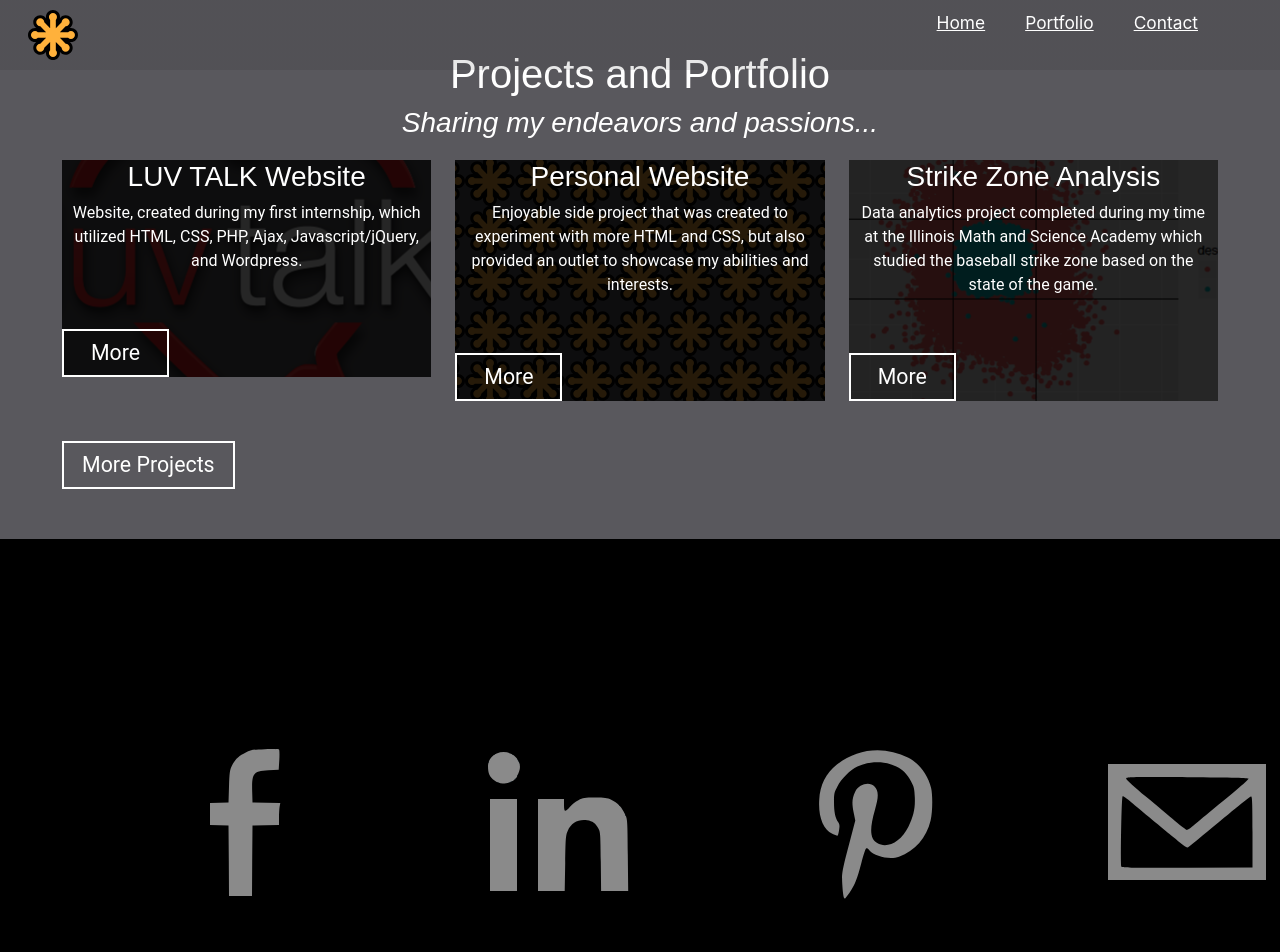
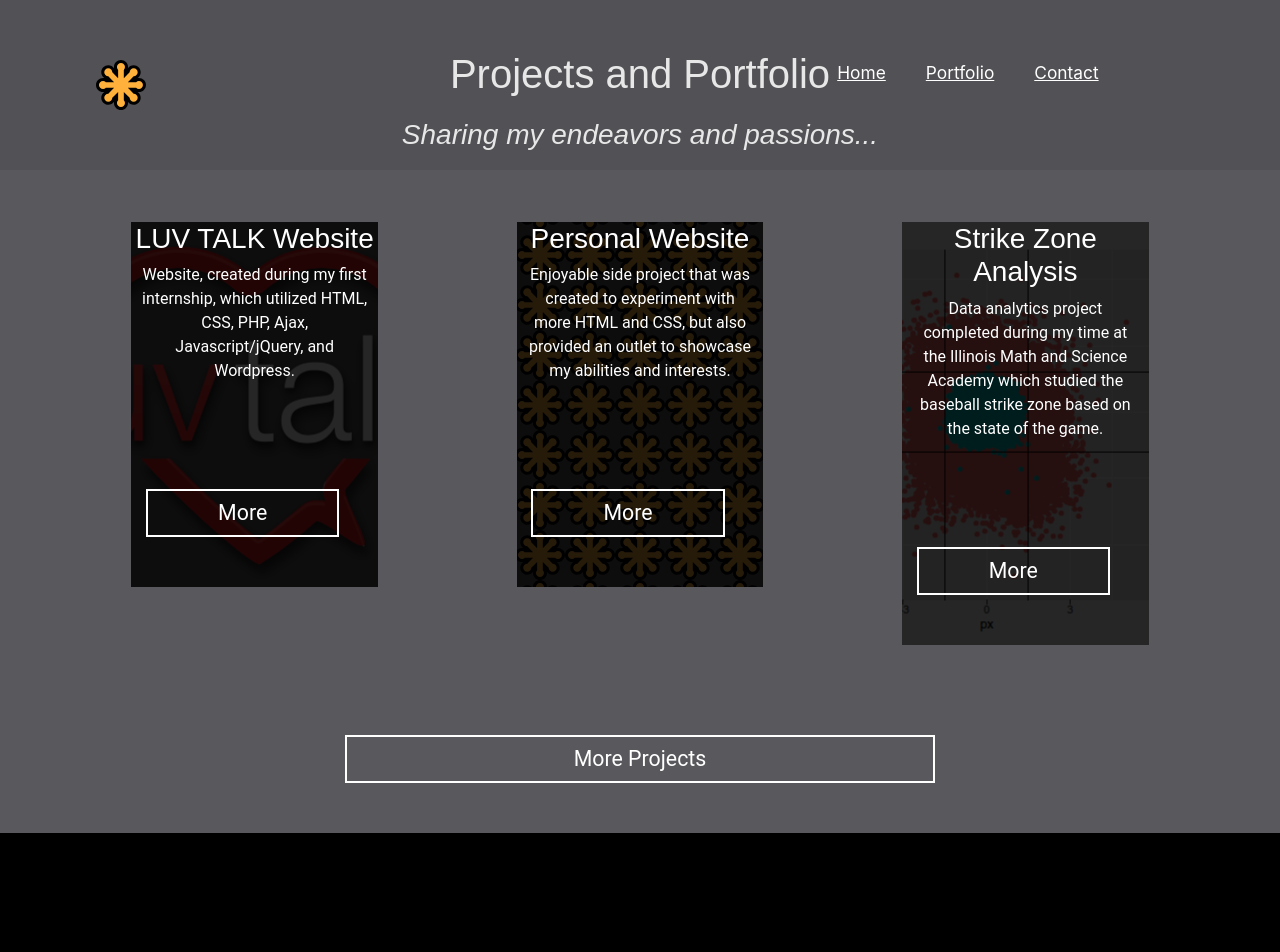
Before and after one commit to JMagic-Learner/example-react-portfolio, a React (Create React App) app: page /Projects in a window 1280 px wide. Shown: the top 952 px of the page. Built offline with nearby package versions, Linux system fonts and the light colour scheme.

Commit message:
CSS refractor somewhat done

```diff
--- a/src/components/Contact/index.js
+++ b/src/components/Contact/index.js
@@ -3,23 +3,20 @@ import React from 'react';
 class Contact extends React.Component{
     render(){
         return( <div className = "contact" id="contact">
-                <div className = "container-fluid">
-    <div className = "row">
-        <div className = "col-sm-12 col-md-12 text-center">
+<div className = "col-sm-12 col-md-12 text-center">
             <div className = "contact-header">
                 <h1>Contact</h1>
             </div>
         </div>
-    </div>
 
-    <div className = "row">
         <div className = "col-sm-12 col-md-12 text-center">
             <div className = "contact-header-quote">
                 <h4>"XXXXX"</h4>
                 <h4>-XXX</h4>
             </div>
         </div>
-    </div>
+
+                <div className = "container-fluid">
 
     <div className = "row">
         <div className = "col-sm-6 col-md-6">
@@ -36,7 +33,7 @@ class Contact extends React.Component{
                 <p>XXXXXX@gmail.com</p>
             </div>
 
-
+            </div>
                 <div className = "col-sm-6 col-md-6">
             <div className = "contact-form-body">
                 <form>
@@ -85,7 +82,7 @@ class Contact extends React.Component{
             </div>
                 </div>
     </div>
-    </div>
+
     </div>
     </div>
 )
--- a/src/components/Footer/index.js
+++ b/src/components/Footer/index.js
@@ -9,8 +9,8 @@ import EmailIcon from '../../assets/images/email.svg'
 class Footer extends React.Component {
 render() {
 return  (<div className = "footer">
-<div className = "container-fluid">
-    <div className = "row">
+    <div className = "container-fluid">
+   <div className = "row">
         <div className = "media-links">
             <div className = "col-sm-1 col-md-1 col-sm-offset-4 col-md-offset-4 image-containers " >
                 <div className = "facebook">
@@ -39,7 +39,9 @@ return  (<div className = "footer">
             </div>
         </div>
     </div>
+    </div>
 
+    <div className = "container-fluid">
     <div className = "row">
         <div className = "col-sm-6 col-md-6 text-right">
             <div className = "personal-contact phone">
@@ -53,8 +55,14 @@ return  (<div className = "footer">
             </div>
         </div>
     </div>
+    </div>
+<div className = "container-fluid">
 
-    <div className = "row">
+
+
+
+
+
         <div className = "col-sm-4 col-md-4 text-center">
             <div className = "company-information">
                 <h3>XXXX</h3>
@@ -97,7 +105,7 @@ return  (<div className = "footer">
         </div>
     </div>
 </div>
-</div>
+
 
 
 
--- a/src/components/Main/index.js
+++ b/src/components/Main/index.js
@@ -11,20 +11,21 @@ return(<div className = "main">
             <h1 id = "name">XXXX</h1>
             <h1 id = "person-description">UI Developer. UX Desinger. Problem Solver.</h1>
         </div>
-    </div>
 
-    <div className = "row text-center" id="main-button-container">
+
+    <div className = "text-center" >
         <div className = "banner-buttons">
         <div className = "row">
-            <div className = "col-sm-1 col-md-1 col-sm-offset-5 col-md-offset-5 banner-buttons2">
-                <Link className = "btn btn-default btn-border" to= "#about">Info</Link>
+            <div className = "col-sm-1 col-md-1 col-sm-offset-5 col-md-offset-5 main-button">
+                <Link className = "btn btn-default btn-border" to= "/About">Info</Link>
             </div>
 
-            <div className = "col-sm-1 col-md-1 banner-buttons2">
-                <Link className = "btn btn-default btn-border " to= "#projects">Portfolio</Link>
-            </div>
+            <div className = "col-sm-1 col-md-1 col-sm-offset-5 col-md-offset-5  main-button ">
+                <Link className = "btn btn-default btn-border" to= "/Projects">Portfolio</Link>
             </div>
         </div>
+        </div>
+    </div>
     </div>
 </div>
 </div>)
--- a/src/components/Projects/index.js
+++ b/src/components/Projects/index.js
@@ -3,31 +3,24 @@ import { Link } from 'react-router-dom'
 
 class Projects extends React.Component {
     render() {
-        return(<div className = "projects" id="projects">
-        <div className = "container-fluid">
-            <div className = "row">
-                <div className = "col-sm-12 col-md-12 text-center">
-                    <div className = "projects-header">
+        return (<div className="projects" id="projects">
+
+<div className="projects-header">
     <h1>Projects and Portfolio</h1>
 </div>
-                </div>
+
+<div className="projects-header-quote">
+    <h3>Sharing my endeavors and passions...</h3>
 </div>
 
-            <div className = "row">
-                <div className = "col-sm-12 col-md-12 text-center">
-                    <div className = "projects-header-quote">
-                        <h3>Sharing my endeavors and passions...</h3>
-                    </div>
-                </div>
-            </div>
+<div className="container-fluid">
 
-            <div className = "row">
-                <div className = "col-sm-4 col-md-4 text-center">
+    <div className="row">
+        <div className="col-sm-16 col-md-16 text-center">
             <div className = "luvtalk-project">
                      <h3>LUV TALK Website</h3>
                      <p>Website, created during my first internship, which utilized HTML, CSS, PHP, Ajax, Javascript/jQuery, and Wordpress. </p>
                      <div className = "row">
-                            <div className = "col-sm-4 col-md-4 col-sm-offset-4 col-md-offset-4">
                             <div className = "project-more-info">
                                     <Link className = "btn btn-default btn-border" to= "#">More</Link>
                             </div>
@@ -36,12 +29,12 @@ class Projects extends React.Component {
         </div>
     </div>
 
-                <div className = "col-sm-4 col-md-4 text-center">
+    <div className="row">
+        <div className = "col-sm-16 col-md-16 text-center">
             <div className = "personal-website-project">
                     <h3>Personal Website</h3>
                     <p>Enjoyable side project that was created to experiment with more HTML and CSS, but also provided an outlet to showcase my abilities and interests.</p>
                     <div className = "row">
-                            <div className = "col-sm-4 col-md-4 col-sm-offset-4 col-md-offset-4">
                             <div className = "project-more-info">
                                     <Link className = "btn btn-default btn-border" to= "#">More</Link>
                             </div>
@@ -50,12 +43,12 @@ class Projects extends React.Component {
         </div>
     </div>
 
-                <div className = "col-sm-4 col-md-4 text-center">
+    <div className="row">
+         <div className = "col-sm-16 col-md-16 text-center">
             <div className = "strike-zone-project">
                 <h3>Strike Zone Analysis</h3>
                 <p>Data analytics project completed during my time at the Illinois Math and Science Academy which studied the baseball strike zone based on the state of the game.</p>
                      <div className = "row">
-                            <div className = "col-sm-4 col-md-4 col-sm-offset-4 col-md-offset-4">
                             <div className = "project-more-info">
                                     <Link className = "btn btn-default btn-border" to= "#">More</Link>
                             </div>
@@ -65,14 +58,16 @@ class Projects extends React.Component {
     </div>
 </div>
 
-            <div className = "row">
-                <div className = "col-sm-2 col-md-2 col-sm-offset-5 col-md-offset-5">
+
+
+
+                {/* <div className = "col-sm-2 col-md-2 col-sm-offset-5 col-md-offset-5"> */}
                     <div className = "see-more-button">
                         <Link className = "btn btn-default btn-border" to= "#">More Projects</Link>
                     </div>
-                </div>
-            </div>
-        </div>
+                {/* </div>
+                 */}
+
             </div>)
     }
 }
--- a/src/components/Summary/index.js
+++ b/src/components/Summary/index.js
@@ -8,7 +8,7 @@ class Summary extends React.Component {
         return(<div className = "summary">
         <div className = "container-fluid">
             <div className = "row">
-                <div className = "development-summary">
+                <div className = "summary-column">
                     <div className = "col-sm-1 col-md-1">
                         <div className = "development-img">
                             <img className = "img-responsive" src = {DeveloperDesign}/>
--- a/src/index.css
+++ b/src/index.css
@@ -69,6 +69,7 @@ html {
 
 .entry-banner h1 {
   font-family: "Source Sans Pro", Arial, sans-serif;
+
 }
 #hello {
   font-size: 28pt;
@@ -186,8 +187,12 @@ html {
   color: white;
   padding: 60px 30px;
 }
+.row {
+  padding: 50px 6%;
+  width: 100%;
 
-.summary .row {
+}
+.summary  {
 
   padding: 50px 6%;
   width: 100%;
@@ -208,6 +213,9 @@ html {
 
 .projects-header-quote {
   margin-bottom: 20px;
+  margin-top:20px;
+  text-align:center;
+  font-style: italic;
 }
 .projects h1,
 .projects h3 {
@@ -218,9 +226,6 @@ html {
   padding: 0 10px;
 }
 
-.projects-header-quote {
-  font-style: italic;
-}
 /*.luvtalk-project, .personal-website-project, .strike-zone-project, .resume {border: 3px solid white;}*/
 .luvtalk-project {
   background: linear-gradient(rgba(0, 0, 0, 0.85), rgba(0, 0, 0, 0.85)),
@@ -317,6 +322,7 @@ textarea {
 .pinterest,
 .email-icon {
   padding: 31%;
+
 }
 .footer img {
   background-color: #8a8a8a;
@@ -354,26 +360,59 @@ textarea {
 .contact-footer a:hover {
 }
 
-#main-button-container {
+.main-button{
+  width:30%;
+  margin:auto;
+}
+.container-fluid{
   display:flex;
 }
 
-.banner-buttons2 {
-  margin-left:20%;
-  width:20%;
+.banner-buttons {
+  margin:auto;
+  width:100%;
 }
 
 .media-links {
   display:flex;
   width:100%;
+  margin:auto;
 }
 
 .img-reponsive{
-  width:100%;
+  width:10%;
   margin:auto;
 }
 
+
+
+.passion-description{
+  width:100%;
+}
+
+
+.projects-header {
+  width:100%;
+  margin:auto;
+  text-align:center;
+}
+
+.project-more-info{
+  margin:auto;
+
+}
+
+.see-more-button{
+  width:50%;
+  margin:auto;
+}
+
+.personal-contact {
+  margin:auto;
+  text-align: center;
+}
+
 .image-containers{
-  width: 10%;
-  margin:7.5%;
+  width:20%;
+  margin:auto;
 }
```
Also changed, not shown: src/components/About/index.js (+10 -15 lines). Lines whose indentation alone changed are shown as unchanged.
